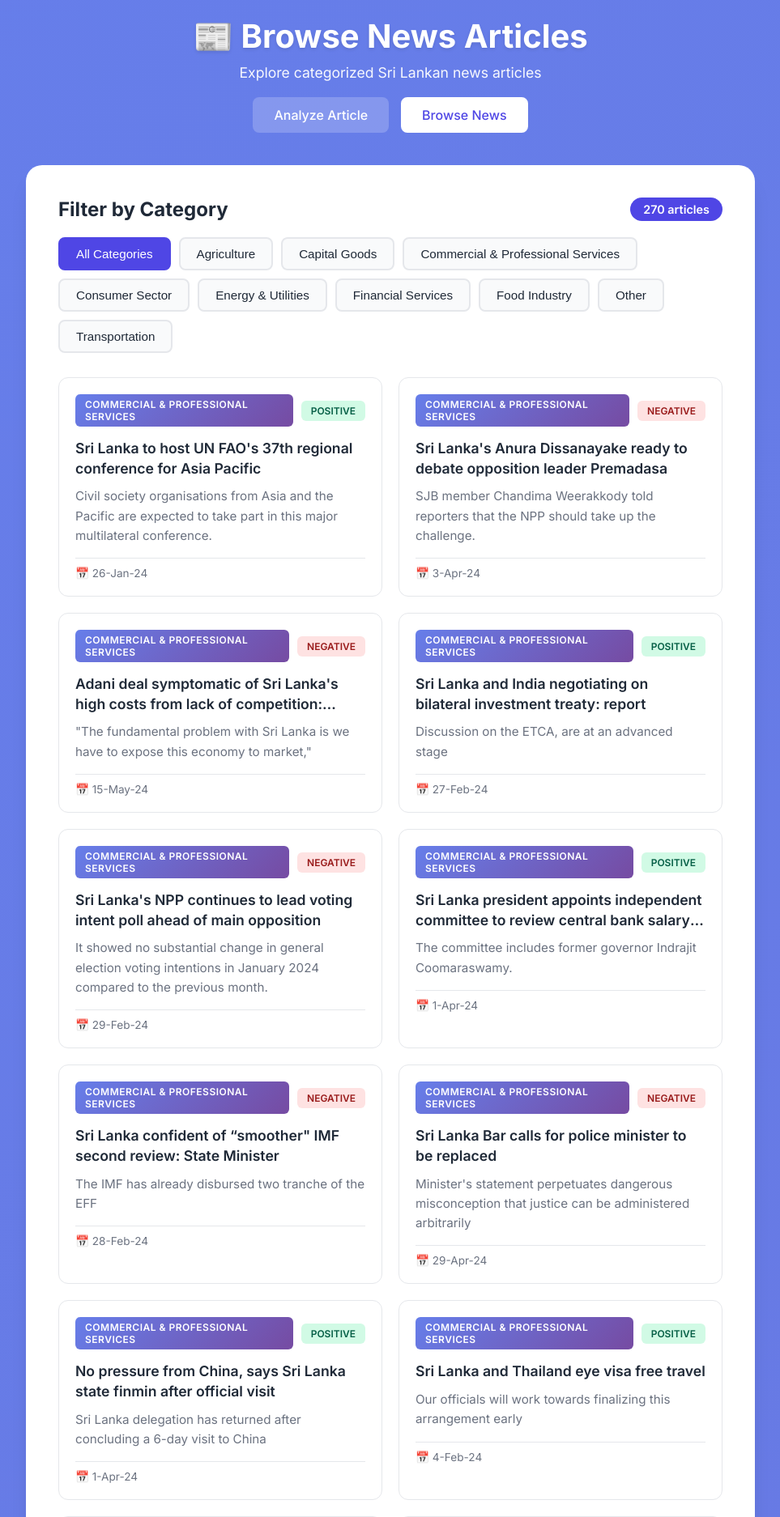
After one commit to vshwanilgv/News-Categorizing, a Flask app: page /browse in a window 1280 px wide. The commit adds this page. Shown: the top 1874 px of the page at 81% size, without its empty margins (158-1121 px from the left). Run offline with Flask 3, Linux system fonts and the light colour scheme; parts of the project's set-up code (start-up, migrations or seed data) failed here and were passed over.

Commit message:
Add browse functionality with news categorization and styling

```diff
--- a/app.py
+++ b/app.py
@@ -6,6 +6,8 @@ import nltk
 import pandas as pd
 from scipy.sparse import hstack
 import numpy as np
+import json
+import os
 
 # Download stopwords if not already present
 try:
@@ -130,6 +132,59 @@ def predict():
     except Exception as e:
         return jsonify({'error': str(e)}), 500
 
+@app.route('/browse')
+def browse():
+    return render_template('browse.html')
+
+@app.route('/api/news')
+def get_news():
+    """API endpoint to get news articles with optional category filter"""
+    try:
+        category = request.args.get('category', None)
+
+        # Load news data
+        news_file = 'static/data/news_sample.json'
+        if not os.path.exists(news_file):
+            return jsonify({'error': 'News data not found. Run create_sample_data.py first'}), 404
+
+        with open(news_file, 'r', encoding='utf-8') as f:
+            news_data = json.load(f)
+
+        # Filter by category if specified
+        if category and category != 'All':
+            news_data = [article for article in news_data if article['category'] == category]
+
+        return jsonify({
+            'success': True,
+            'count': len(news_data),
+            'articles': news_data
+        })
+
+    except Exception as e:
+        return jsonify({'error': str(e)}), 500
+
+@app.route('/api/categories')
+def get_categories():
+    """API endpoint to get all available categories"""
+    try:
+        news_file = 'static/data/news_sample.json'
+        if not os.path.exists(news_file):
+            return jsonify({'error': 'News data not found'}), 404
+
+        with open(news_file, 'r', encoding='utf-8') as f:
+            news_data = json.load(f)
+
+        # Extract unique categories
+        categories = sorted(list(set(article['category'] for article in news_data)))
+
+        return jsonify({
+            'success': True,
+            'categories': categories
+        })
+
+    except Exception as e:
+        return jsonify({'error': str(e)}), 500
+
 @app.route('/health')
 def health():
     return jsonify({
--- /dev/null
+++ b/static/css/browse.css
@@ -0,0 +1,281 @@
+/* Browse Page Specific Styles */
+
+.header-nav {
+    margin-top: 20px;
+    display: flex;
+    gap: 15px;
+    justify-content: center;
+}
+
+.nav-link {
+    padding: 10px 24px;
+    background: rgba(255, 255, 255, 0.2);
+    color: white;
+    text-decoration: none;
+    border-radius: 8px;
+    font-weight: 500;
+    transition: all 0.3s ease;
+    border: 2px solid transparent;
+}
+
+.nav-link:hover {
+    background: rgba(255, 255, 255, 0.3);
+    transform: translateY(-2px);
+}
+
+.nav-link.active {
+    background: white;
+    color: var(--primary-color);
+    border-color: white;
+}
+
+.filter-section {
+    margin-bottom: 30px;
+}
+
+.filter-header {
+    display: flex;
+    justify-content: space-between;
+    align-items: center;
+    margin-bottom: 20px;
+}
+
+.filter-header h2 {
+    font-size: 1.5rem;
+    color: var(--text-primary);
+    margin: 0;
+}
+
+.article-count {
+    background: var(--primary-color);
+    color: white;
+    padding: 6px 16px;
+    border-radius: 20px;
+    font-size: 0.9rem;
+    font-weight: 600;
+}
+
+.category-filters {
+    display: flex;
+    flex-wrap: wrap;
+    gap: 10px;
+}
+
+.category-btn {
+    padding: 10px 20px;
+    background: var(--bg-secondary);
+    border: 2px solid var(--border-color);
+    border-radius: 8px;
+    font-size: 0.95rem;
+    font-weight: 500;
+    color: var(--text-primary);
+    cursor: pointer;
+    transition: all 0.3s ease;
+}
+
+.category-btn:hover {
+    background: white;
+    border-color: var(--primary-color);
+    color: var(--primary-color);
+    transform: translateY(-2px);
+}
+
+.category-btn.active {
+    background: var(--primary-color);
+    border-color: var(--primary-color);
+    color: white;
+}
+
+.news-grid {
+    display: grid;
+    grid-template-columns: repeat(auto-fill, minmax(320px, 1fr));
+    gap: 20px;
+    margin-bottom: 30px;
+}
+
+.news-card {
+    background: white;
+    border: 1px solid var(--border-color);
+    border-radius: 12px;
+    padding: 20px;
+    transition: all 0.3s ease;
+    animation: fadeIn 0.5s ease;
+}
+
+.news-card:hover {
+    transform: translateY(-5px);
+    box-shadow: var(--shadow-lg);
+    border-color: var(--primary-color);
+}
+
+.news-header {
+    display: flex;
+    justify-content: space-between;
+    align-items: center;
+    margin-bottom: 15px;
+    gap: 10px;
+}
+
+.category-badge {
+    background: linear-gradient(135deg, #667eea 0%, #764ba2 100%);
+    color: white;
+    padding: 5px 12px;
+    border-radius: 6px;
+    font-size: 0.75rem;
+    font-weight: 600;
+    text-transform: uppercase;
+    letter-spacing: 0.5px;
+}
+
+.sentiment-badge {
+    padding: 5px 12px;
+    border-radius: 6px;
+    font-size: 0.75rem;
+    font-weight: 600;
+    text-transform: uppercase;
+}
+
+.sentiment-positive {
+    background: #d1fae5;
+    color: #065f46;
+}
+
+.sentiment-negative {
+    background: #fee2e2;
+    color: #991b1b;
+}
+
+.sentiment-neutral {
+    background: #e5e7eb;
+    color: #374151;
+}
+
+.news-title {
+    font-size: 1.1rem;
+    font-weight: 600;
+    color: var(--text-primary);
+    margin-bottom: 10px;
+    line-height: 1.4;
+    display: -webkit-box;
+    -webkit-line-clamp: 2;
+    -webkit-box-orient: vertical;
+    overflow: hidden;
+}
+
+.news-description {
+    font-size: 0.95rem;
+    color: var(--text-secondary);
+    line-height: 1.6;
+    margin-bottom: 15px;
+    display: -webkit-box;
+    -webkit-line-clamp: 3;
+    -webkit-box-orient: vertical;
+    overflow: hidden;
+}
+
+.news-footer {
+    display: flex;
+    justify-content: space-between;
+    align-items: center;
+    padding-top: 10px;
+    border-top: 1px solid var(--border-color);
+}
+
+.news-date {
+    font-size: 0.85rem;
+    color: var(--text-secondary);
+}
+
+.loading-spinner {
+    grid-column: 1 / -1;
+    display: flex;
+    flex-direction: column;
+    align-items: center;
+    justify-content: center;
+    padding: 60px 20px;
+}
+
+.spinner {
+    width: 50px;
+    height: 50px;
+    border: 4px solid var(--border-color);
+    border-top-color: var(--primary-color);
+    border-radius: 50%;
+    animation: spin 0.8s linear infinite;
+    margin-bottom: 20px;
+}
+
+.loading-spinner p {
+    color: var(--text-secondary);
+    font-size: 1rem;
+}
+
+.no-results {
+    grid-column: 1 / -1;
+    text-align: center;
+    padding: 60px 20px;
+}
+
+.no-results-icon {
+    font-size: 4rem;
+    display: block;
+    margin-bottom: 20px;
+}
+
+.no-results h3 {
+    font-size: 1.5rem;
+    color: var(--text-primary);
+    margin-bottom: 10px;
+}
+
+.no-results p {
+    color: var(--text-secondary);
+    font-size: 1rem;
+}
+
+/* Responsive Design */
+@media (max-width: 768px) {
+    .news-grid {
+        grid-template-columns: 1fr;
+    }
+
+    .filter-header {
+        flex-direction: column;
+        align-items: flex-start;
+        gap: 15px;
+    }
+
+    .category-filters {
+        max-height: 200px;
+        overflow-y: auto;
+    }
+
+    .header-nav {
+        flex-direction: column;
+        width: 100%;
+    }
+
+    .nav-link {
+        text-align: center;
+        width: 100%;
+    }
+}
+
+/* Scrollbar Styling */
+.category-filters::-webkit-scrollbar {
+    width: 8px;
+}
+
+.category-filters::-webkit-scrollbar-track {
+    background: var(--bg-secondary);
+    border-radius: 4px;
+}
+
+.category-filters::-webkit-scrollbar-thumb {
+    background: var(--border-color);
+    border-radius: 4px;
+}
+
+.category-filters::-webkit-scrollbar-thumb:hover {
+    background: var(--text-secondary);
+}
--- /dev/null
+++ b/templates/browse.html
@@ -0,0 +1,175 @@
+<!DOCTYPE html>
+<html lang="en">
+<head>
+    <meta charset="UTF-8">
+    <meta name="viewport" content="width=device-width, initial-scale=1.0">
+    <title>Browse News - News Categorization AI</title>
+    <link rel="stylesheet" href="{{ url_for('static', filename='css/style.css') }}">
+    <link rel="stylesheet" href="{{ url_for('static', filename='css/browse.css') }}">
+    <link href="https://fonts.googleapis.com/css2?family=Inter:wght@300;400;500;600;700&display=swap" rel="stylesheet">
+</head>
+<body>
+    <div class="container">
+        <header>
+            <h1>📰 Browse News Articles</h1>
+            <p class="subtitle">Explore categorized Sri Lankan news articles</p>
+            <nav class="header-nav">
+                <a href="/" class="nav-link">Analyze Article</a>
+                <a href="/browse" class="nav-link active">Browse News</a>
+            </nav>
+        </header>
+
+        <main>
+            <div class="filter-section">
+                <div class="filter-header">
+                    <h2>Filter by Category</h2>
+                    <span class="article-count" id="articleCount">Loading...</span>
+                </div>
+
+                <div class="category-filters" id="categoryFilters">
+                    <button class="category-btn active" data-category="All">All Categories</button>
+                    <!-- Categories will be loaded dynamically -->
+                </div>
+            </div>
+
+            <div class="news-grid" id="newsGrid">
+                <div class="loading-spinner">
+                    <div class="spinner"></div>
+                    <p>Loading news articles...</p>
+                </div>
+            </div>
+
+            <div class="error-section hidden" id="errorSection">
+                <div class="error-card">
+                    <span class="error-icon">⚠️</span>
+                    <p id="errorMessage"></p>
+                </div>
+            </div>
+        </main>
+
+        <footer>
+            <p>Built with Flask, scikit-learn & LinearSVC | News Categorization System</p>
+        </footer>
+    </div>
+
+    <script>
+        let allArticles = [];
+        let currentCategory = 'All';
+
+        // Load categories on page load
+        async function loadCategories() {
+            try {
+                const response = await fetch('/api/categories');
+                const data = await response.json();
+
+                if (data.success) {
+                    const filtersContainer = document.getElementById('categoryFilters');
+                    const allBtn = filtersContainer.querySelector('[data-category="All"]');
+
+                    data.categories.forEach(category => {
+                        const btn = document.createElement('button');
+                        btn.className = 'category-btn';
+                        btn.setAttribute('data-category', category);
+                        btn.textContent = category;
+                        btn.onclick = () => filterByCategory(category);
+                        filtersContainer.appendChild(btn);
+                    });
+                }
+            } catch (error) {
+                console.error('Error loading categories:', error);
+            }
+        }
+
+        // Load news articles
+        async function loadNews(category = 'All') {
+            try {
+                const url = category === 'All' ? '/api/news' : `/api/news?category=${encodeURIComponent(category)}`;
+                const response = await fetch(url);
+                const data = await response.json();
+
+                if (data.success) {
+                    allArticles = data.articles;
+                    displayArticles(data.articles);
+                    updateArticleCount(data.count);
+                } else {
+                    showError(data.error || 'Failed to load articles');
+                }
+            } catch (error) {
+                showError('Failed to connect to the server');
+                console.error('Error:', error);
+            }
+        }
+
+        // Display articles in the grid
+        function displayArticles(articles) {
+            const newsGrid = document.getElementById('newsGrid');
+
+            if (articles.length === 0) {
+                newsGrid.innerHTML = `
+                    <div class="no-results">
+                        <span class="no-results-icon">📭</span>
+                        <h3>No articles found</h3>
+                        <p>Try selecting a different category</p>
+                    </div>
+                `;
+                return;
+            }
+
+            newsGrid.innerHTML = articles.map(article => `
+                <div class="news-card" data-category="${article.category}">
+                    <div class="news-header">
+                        <span class="category-badge">${article.category}</span>
+                        <span class="sentiment-badge sentiment-${article.sentiment.toLowerCase()}">${article.sentiment}</span>
+                    </div>
+                    <h3 class="news-title">${escapeHtml(article.headline)}</h3>
+                    <p class="news-description">${escapeHtml(article.description)}</p>
+                    <div class="news-footer">
+                        ${article.date ? `<span class="news-date">📅 ${article.date}</span>` : ''}
+                    </div>
+                </div>
+            `).join('');
+        }
+
+        // Filter by category
+        function filterByCategory(category) {
+            currentCategory = category;
+
+            // Update active button
+            document.querySelectorAll('.category-btn').forEach(btn => {
+                btn.classList.remove('active');
+                if (btn.getAttribute('data-category') === category) {
+                    btn.classList.add('active');
+                }
+            });
+
+            // Load filtered news
+            loadNews(category);
+        }
+
+        // Update article count
+        function updateArticleCount(count) {
+            document.getElementById('articleCount').textContent = `${count} article${count !== 1 ? 's' : ''}`;
+        }
+
+        // Show error
+        function showError(message) {
+            document.getElementById('errorMessage').textContent = message;
+            document.getElementById('errorSection').classList.remove('hidden');
+            document.getElementById('newsGrid').innerHTML = '';
+        }
+
+        // Escape HTML to prevent XSS
+        function escapeHtml(text) {
+            const div = document.createElement('div');
+            div.textContent = text;
+            return div.innerHTML;
+        }
+
+        // Initialize page
+        document.addEventListener('DOMContentLoaded', () => {
+            loadCategories();
+            loadNews();
+        });
+    </script>
+</body>
+</html>
--- a/templates/index.html
+++ b/templates/index.html
@@ -5,6 +5,7 @@
     <meta name="viewport" content="width=device-width, initial-scale=1.0">
     <title>News Categorization AI</title>
     <link rel="stylesheet" href="{{ url_for('static', filename='css/style.css') }}">
+    <link rel="stylesheet" href="{{ url_for('static', filename='css/browse.css') }}">
     <link href="https://fonts.googleapis.com/css2?family=Inter:wght@300;400;500;600;700&display=swap" rel="stylesheet">
 </head>
 <body>
@@ -12,6 +13,10 @@
         <header>
             <h1>📰 News Categorization AI</h1>
             <p class="subtitle">Powered by Machine Learning - Analyze Sri Lankan News Articles</p>
+            <nav class="header-nav">
+                <a href="/" class="nav-link active">Analyze Article</a>
+                <a href="/browse" class="nav-link">Browse News</a>
+            </nav>
         </header>
 
         <main>
```
Also changed, not shown: create_sample_data.py (added, +117 -0 lines).
